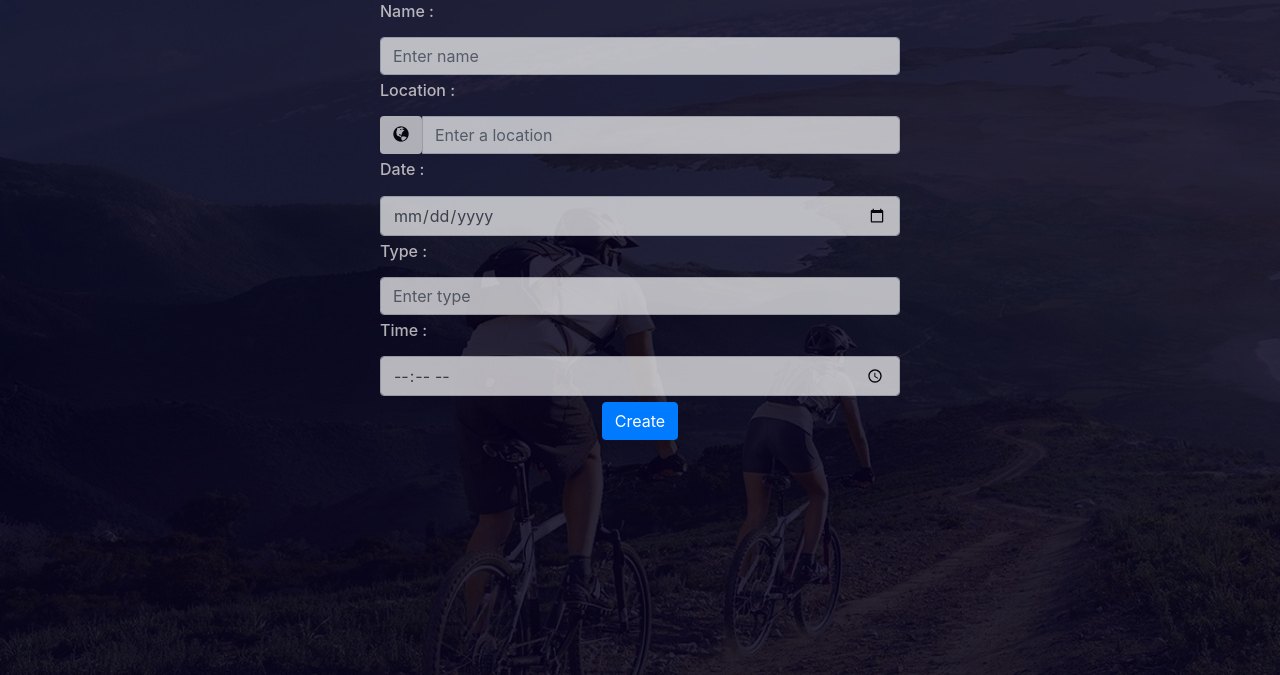
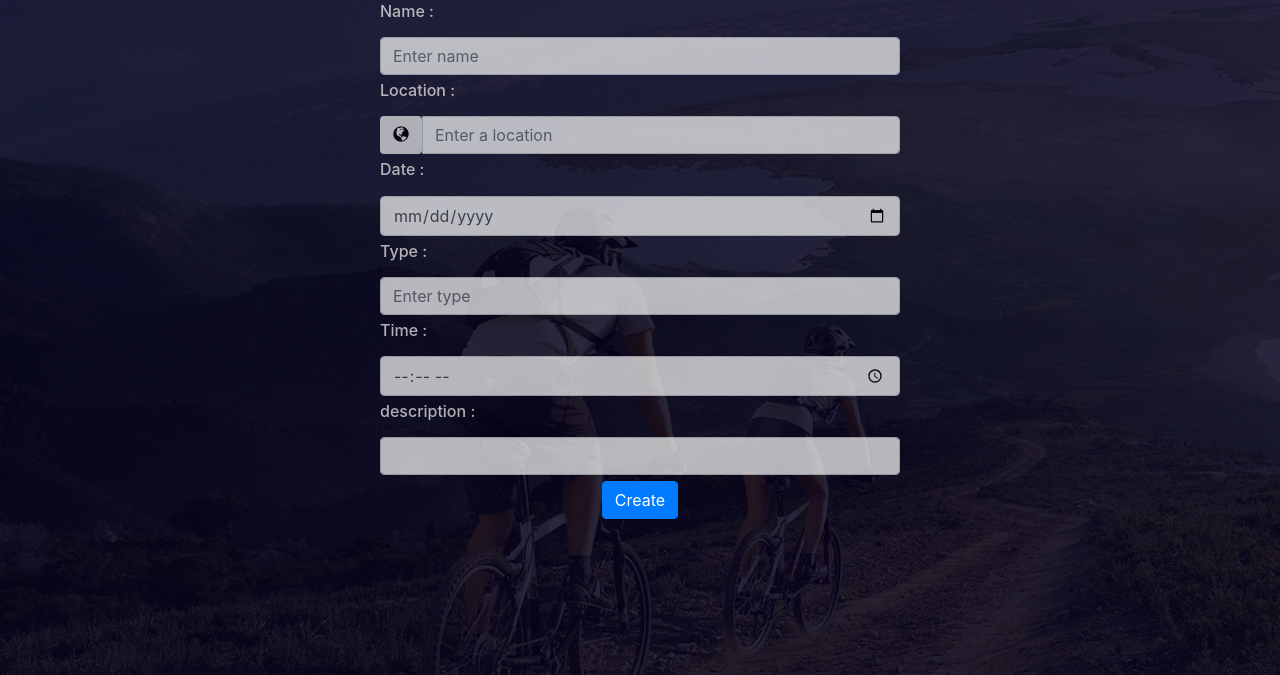
Before and after one commit to mohammmod/final_projectcs50, a Flask app: page /create in a window 1280 px wide. Shown: the part 125-800 px from the top of the page. Run offline with Flask 2, Linux system fonts and the light colour scheme; a user stored in the database is signed in; some libraries are stand-ins or nearby versions.

Commit message:
done with create eventspage

```diff
--- a/application.py
+++ b/application.py
@@ -127,11 +127,6 @@ def register():
         return render_template("register.html")
 
 
-#@app.route("/start", methods=["GET", "POST"])
-#@login_required
-#def start():
-
-
 @app.route("/create", methods=["GET", "POST"])
 @login_required
 def createvent():
@@ -142,6 +137,7 @@ def createvent():
         eventPlace = request.form.get("eventPlace")
         eventType = request.form.get("eventType")
         eventtime = request.form.get("eventtime")
+        description = request.form.get("description")
 
         # check_time(eventtime)
 
@@ -157,7 +153,10 @@ def createvent():
         if not eventPlace:
             return apology("please enter the event type")
 
-        new_event = sql_man.create_new_event(session["id"], eventDate, eventPlace, eventType, eventName,eventtime)
+        if not eventPlace:
+            return apology("please write a description")
+
+        new_event = sql_man.create_new_event(session["id"], eventDate, eventPlace, eventType, eventName,eventtime, description)
 
         created_event = sql_man.get_created_event(eventName)
 
@@ -166,7 +165,7 @@ def createvent():
         sql_man.join_event(session["id"], event_id)
 
         #needs edition to return the right event to the eventspage
-        return render_template("eventspage.html", event=created_event)
+        return render_template("event.html", event=created_event)
     else:
         return render_template("create.html")
 
--- a/data_base.py
+++ b/data_base.py
@@ -19,9 +19,9 @@ class User_Data:
     def check_user(self, email):
         return self.db.execute("SELECT * FROM users WHERE email = :email", email = email)
 
-    def create_new_event(self, id, eventDate, eventPlace, eventType, eventName,eventtime):
-        return self.db.execute("INSERT INTO events (id ,date, place, type, eventname, created, joined,time) VALUES (:id, :date, :place, :type, :eventname, :true, :false,:time)",
-                                        id=id, date = eventDate, place = eventPlace ,type = eventType, eventname = eventName, true=1, false=0,time = eventtime)
+    def create_new_event(self, id, eventDate, eventPlace, eventType, eventName,eventtime, description):
+        return self.db.execute("INSERT INTO events (id ,date, place, type, eventname, created, joined,time, description) VALUES (:id, :date, :place, :type, :eventname, :true, :false,:time, :description)",
+                                        id=id, date = eventDate, place = eventPlace ,type = eventType, eventname = eventName, true=1, false=0,time = eventtime, description=description)
 
     def get_created_event(self, event_name):
         return self.db.execute("SELECT * FROM events WHERE eventname = :eventName", eventName = event_name)
--- a/templates/create.html
+++ b/templates/create.html
@@ -42,6 +42,11 @@
         <input type="time" class="form-control" name="eventtime" id="time"/>
     </div>
 
+    <div class="form-group">
+        <h6><label for="text">description :</label></h6>
+        <input type="text" class="form-control" name="description" id="text"/>
+    </div>
+
     <input type="hidden" name="lat" id="lat" />
     <input type="hidden" name="lng" id="lng" />
 
--- a/templates/event.html
+++ b/templates/event.html
@@ -15,7 +15,8 @@
             <th>Place</th>
             <th>Date</th>
             <th>Type</th>
-            <th>Participants</th>
+            <th>participants</th>
+            <th>Description</th>
           </tr>
         </thead>
         <tbody>
@@ -27,6 +28,7 @@
             {% for participant in participants %}
                 <td>{{ participant["user_name"] }}</td>
             {% endfor %}
+            <td>{{ event[0]["description"] }}</td>
           </tr>
         </tbody>
     </table>
```
Also changed, not shown: sport.db.
